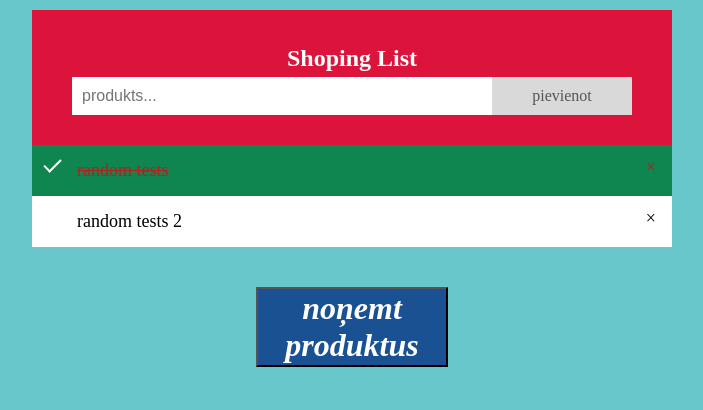
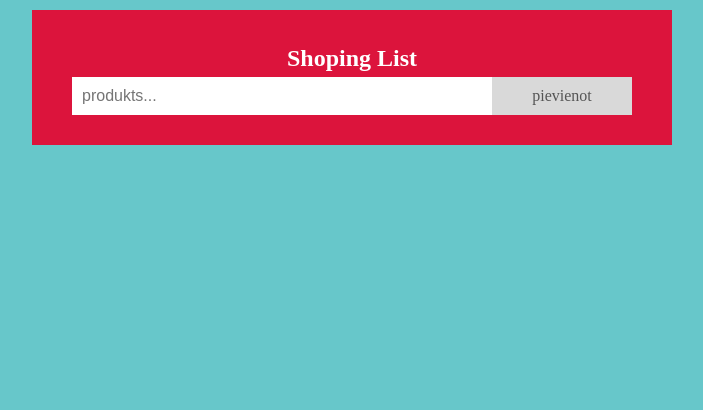
Before and after one commit to roberttss/shoping-list, a plain HTML site: page index.html in a window 1280 px wide. Shown: the whole page, without its empty margins (288-991 px from the left). Drawn offline with Linux system fonts and the light colour scheme; files whose address does not match are found by name.

Commit message:
8 komits sataisiju lai var pievienot

```diff
--- a/index.html
+++ b/index.html
@@ -11,10 +11,7 @@
       <span onclick="newElement()" class="addBtn">pievienot</span>
     </div>
     <ul id="myUL">
-      <li class="checked">random tests</li>
-      <li>random tests 2</li>
     </ul>
-    <button type="button" id="clear-list" onclick="removeAll()">noņemt produktus</button>
     <script src="script.js"></script>
   </body>
 </html>
--- a/script.js
+++ b/script.js
@@ -24,7 +24,6 @@ list.addEventListener('click', function(ev) {
   }
 }, false);
 
-// Create a new list item when clicking on the "Add" button
 function newElement() {
     var li = document.createElement("li");
     var inputValue = document.getElementById("myInput").value;
@@ -48,9 +47,3 @@ function newElement() {
       }
     }
   }
-
-//Clearing the list
-function removeAll(){
-  var lst = document.getElementsByTagName("ul");
-    lst[0].innerHTML = "";
-}
```
Lines whose indentation alone changed are shown as unchanged.
